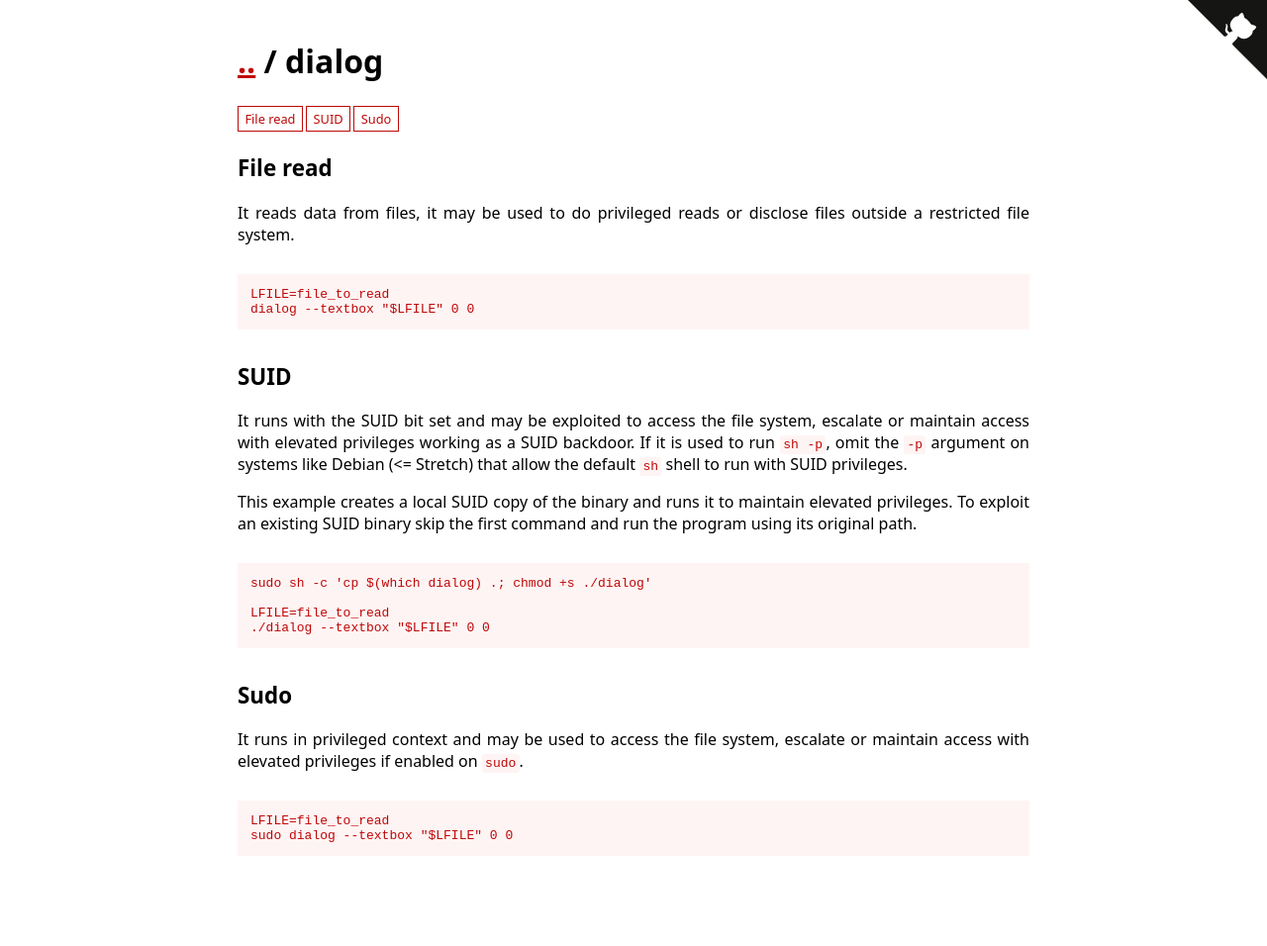
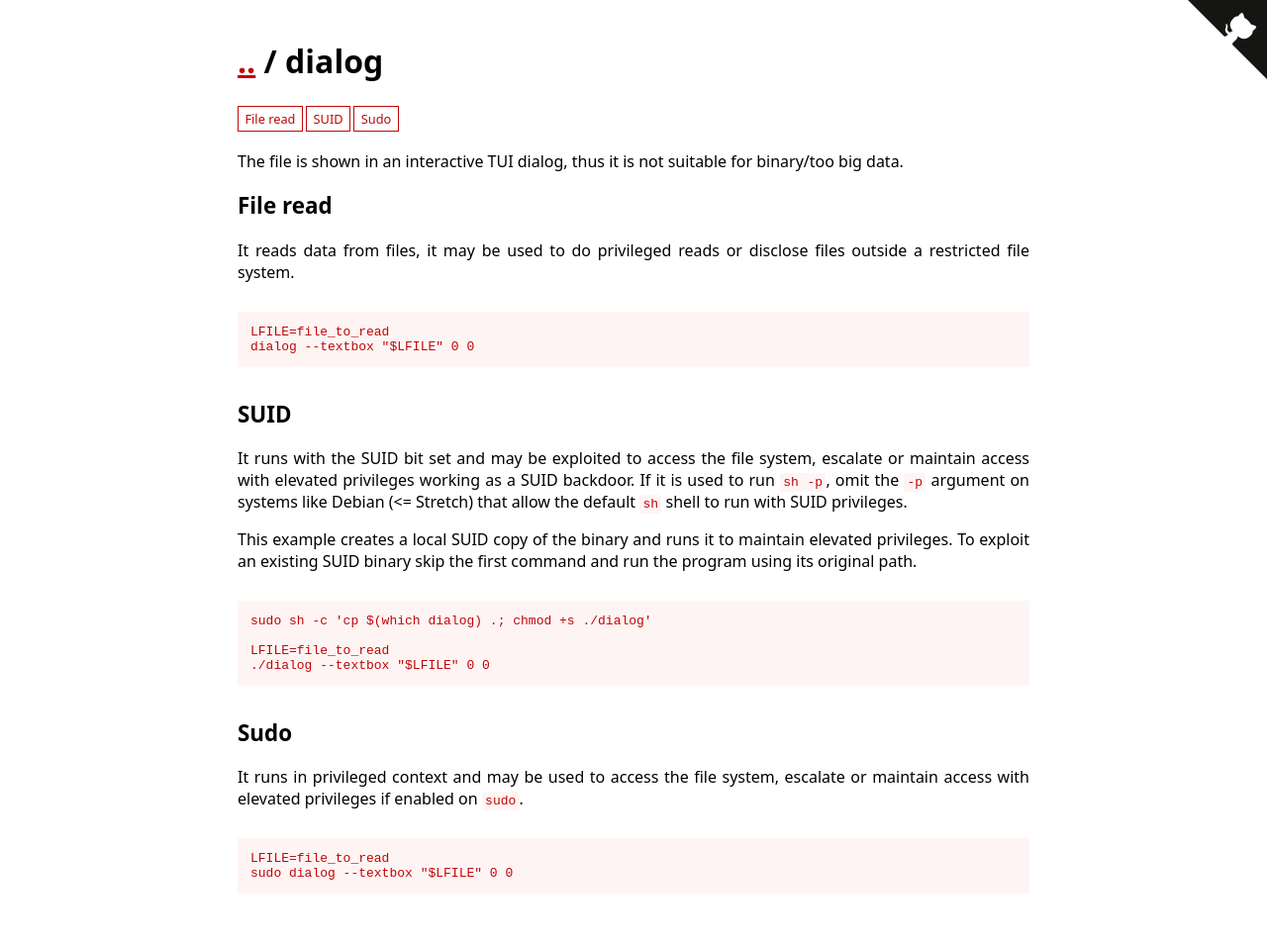
Before and after one commit to GTFOBins/GTFOBins.github.io, a Jekyll site: the page built from _gtfobins/dialog.md, in a window 1280 px wide. Shown: the whole page at 99% size. Built offline with Jekyll 4.4.1, drawn with Linux system fonts in a browser that asks for light colours; before the commit the page ends 918 px from its top, so only the background shows below that.

Commit message:
Add description

```diff
--- a/_gtfobins/dialog.md
+++ b/_gtfobins/dialog.md
@@ -1,4 +1,5 @@
 ---
+description: The file is shown in an interactive TUI dialog, thus it is not suitable for binary/too big data.
 functions:
   file-read:
     - code: |
```
